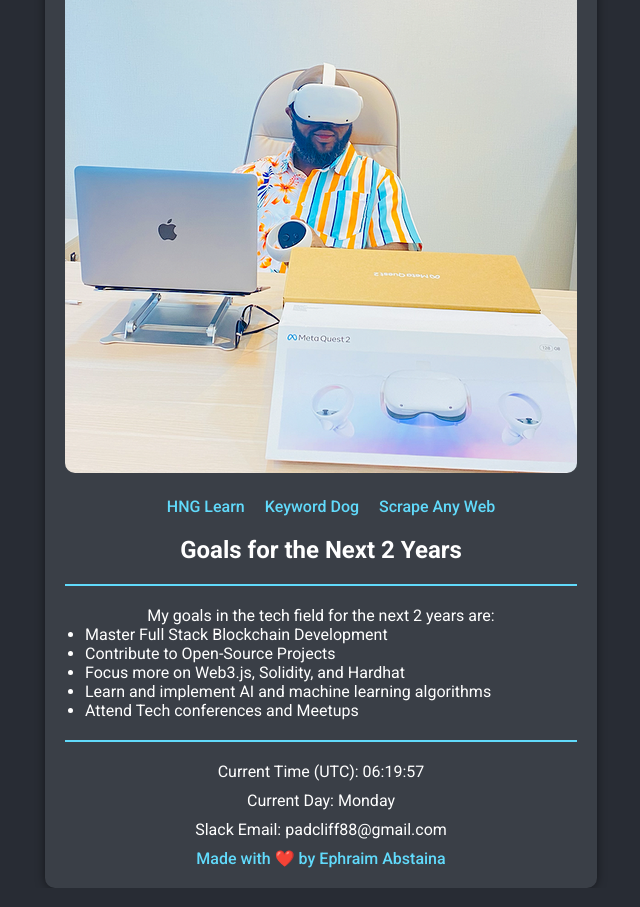
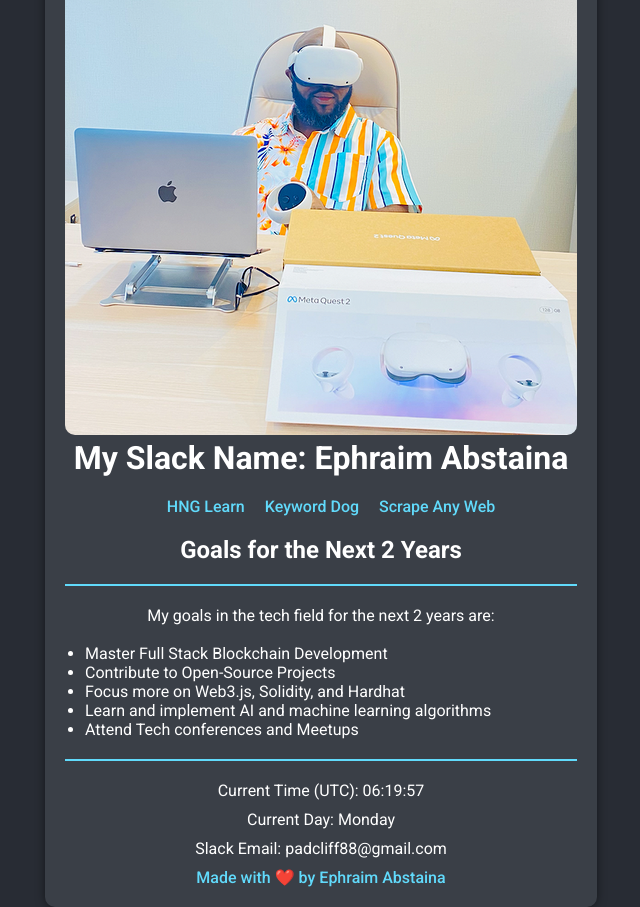
Before and after one commit to Abstaina44/HNG-Frontend-Task, a plain HTML site: page index.html in a window 1280 px wide. Shown: the whole page, without its empty margins (319-959 px from the left). Drawn offline with Linux system fonts and the light colour scheme.

Commit message:
index.html

```diff
--- a/index.html
+++ b/index.html
@@ -11,8 +11,10 @@
 <body>
     <div class="container">
         <header>
-            <p><strong>My Slack Name: EPHRAIM ABSTAINA</strong></p>
-            <img src="assets/EphraimAbstaina.png" alt="Slack Profile Picture" data-testid="slackProfilePicture">
+
+        <img src="assets/EphraimAbstaina.png" alt="Slack Profile Picture" data-testid="slackProfilePicture">
+
+            <h1>My Slack Name: Ephraim Abstaina</h1>
         </header>
         <nav>
             <ul>
@@ -24,7 +26,7 @@
         <section>
             <h2>Goals for the Next 2 Years</h2>
             <hr>
-            <p>My goals in the tech field for the next 2 years are:</p>
+            <p>My goals in the tech field for the next 2 years are:</p><br>
             <ul>
                 <li>Master Full Stack Blockchain Development</li>
                 <li>Contribute to Open-Source Projects</li>
```
